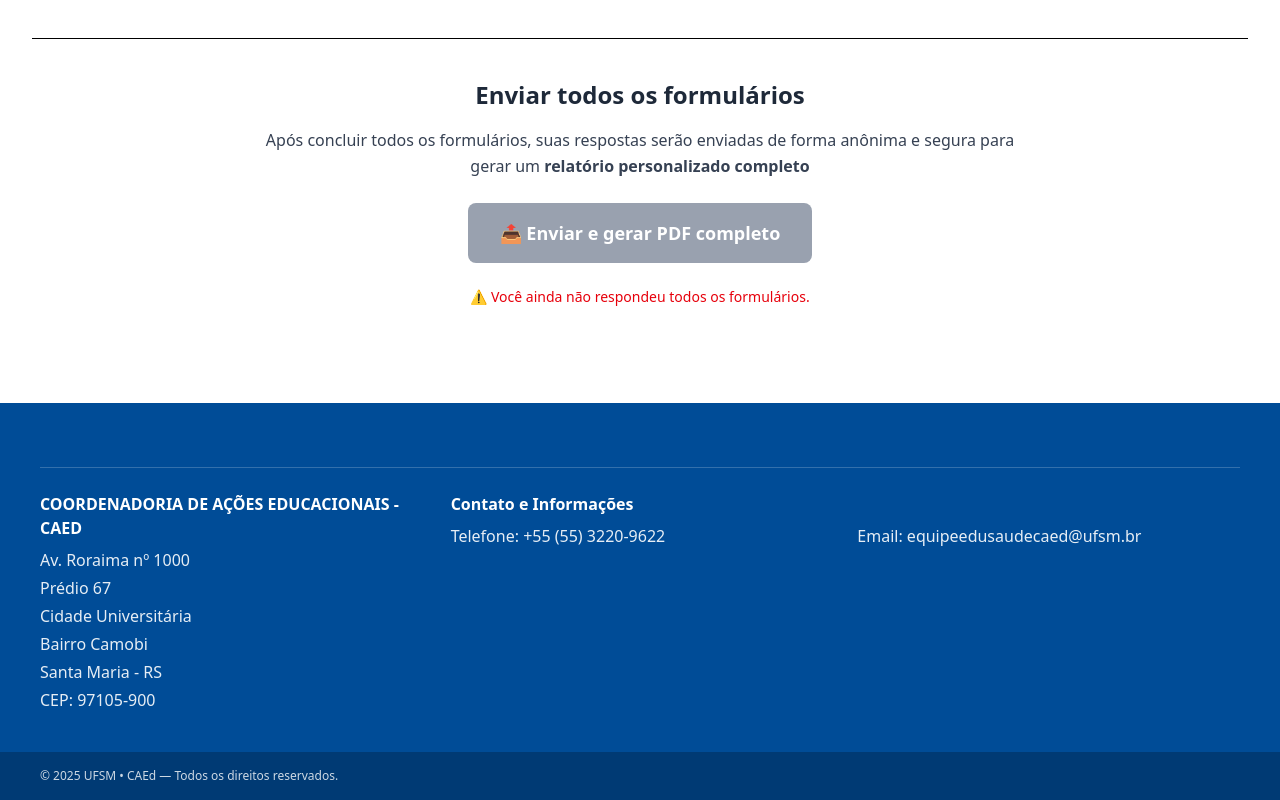
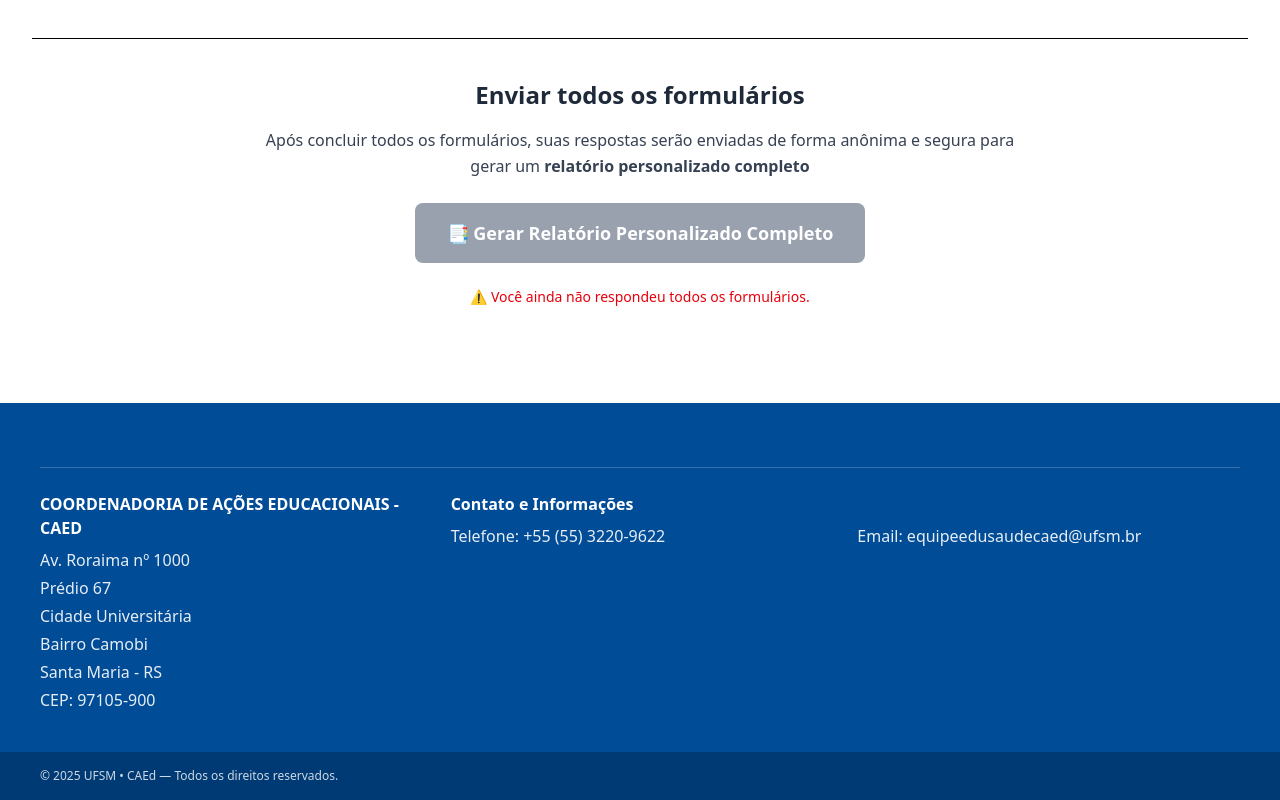
Before and after one commit to caed-ufsm/personality-form-app, a Next.js app: page /forms in a window 1280 px wide. Shown: the part 1428-2228 px from the top of the page. Built offline with nearby package versions, Linux system fonts and the light colour scheme.

Commit message:
feat: update PDF generation button text for clarity and personalization

```diff
--- a/app/api/pdf/report/pdf-builder.ts
+++ b/app/api/pdf/report/pdf-builder.ts
@@ -871,8 +871,8 @@ export async function buildPdfReport(
   const rowH = 16;
 
   // ✅ estilos das facetas no sumário
-  const facetaSize = 9;
-  const facetaIndent = 18;
+  const facetaSize = 14;
+  const facetaIndent = 20;
   const facetaMaxW = ctx.width - ctx.margin * 2 - facetaIndent;
 
   for (const it of tocFactors) {
--- a/app/forms/FormsIndexPage.tsx
+++ b/app/forms/FormsIndexPage.tsx
@@ -495,7 +495,7 @@ export default function FormsIndexPage() {
             >
               {isLoading
                 ? "⏳ Enviando e gerando PDF..."
-                : "📤 Enviar e gerar PDF completo"}
+                : "📑 Gerar Relatório Personalizado Completo"}
             </button>
 
             {!allComplete && (
```
